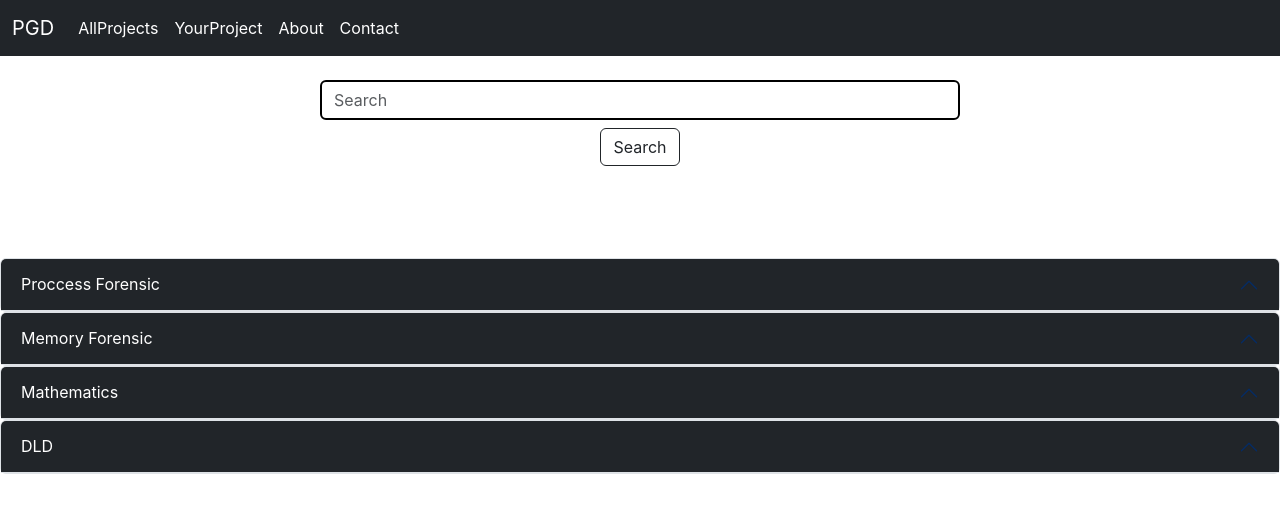
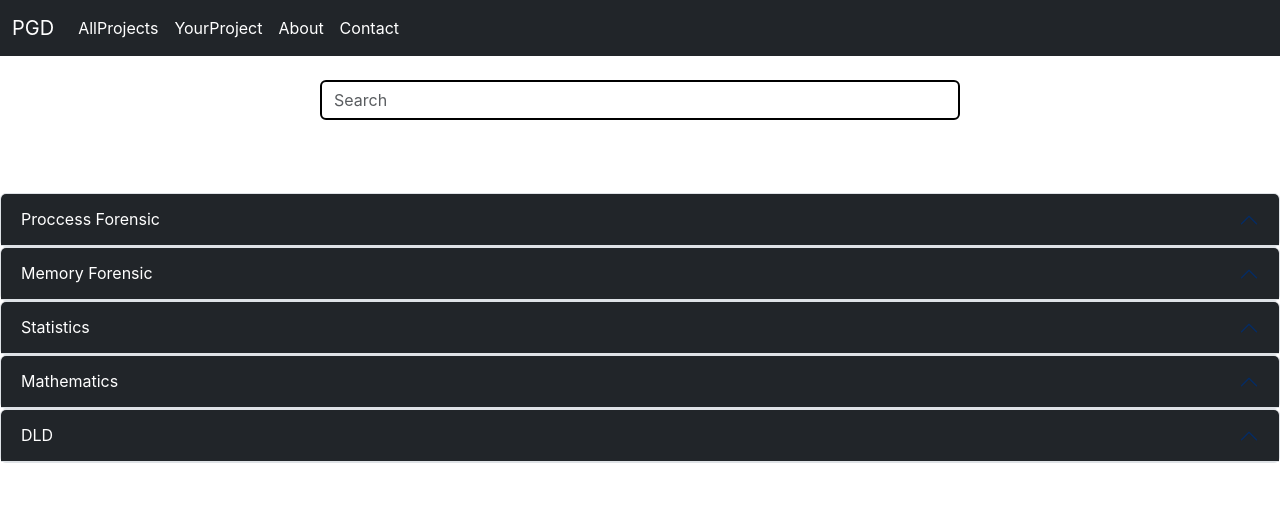
Before and after one commit to aomwankhede/SIH, a React (Create React App) app in the folder frontend/: page / in a window 1280 px wide. Shown: the top 512 px of the page. Built offline with nearby package versions, Linux system fonts and the light colour scheme.

Commit message:
Update Student_Dashboard.js add search functionality

```diff
--- a/frontend/src/components/student/Student_Dashboard.js
+++ b/frontend/src/components/student/Student_Dashboard.js
@@ -1,23 +1,49 @@
-import React from "react";
+import React, { useState } from "react";
 import projects from "../../dummyProj";
 import ProjectCard from "./ProjectCard";
 
-const SearchBox = ()=>{
-  return(
+const SearchBox = ({ onSearch }) => {
+  const [searchTerm, setSearchTerm] = useState("");
+
+  const handleInputChange = (e) => {
+    const newSearchTerm = e.target.value;
+    setSearchTerm(newSearchTerm);
+    onSearch(newSearchTerm); // Update the project list when input changes
+  };
+
+  return (
     <div>
       <form className="form-inline my-2 my-lg-0">
-      <input className="form-control mr-sm-2 mt-4 mb-2" style={{width:'50vw',border:'2px solid black'}} type="search" placeholder="Search" aria-label="Search"/>
-      <button className="btn btn-outline-dark my-2 my-sm-0" type="submit">Search</button>
+        <input
+          className="form-control mr-sm-2 mt-4 mb-2"
+          style={{ width: "50vw", border: "2px solid black" }}
+          type="search"
+          placeholder="Search"
+          aria-label="Search"
+          value={searchTerm}
+          onChange={handleInputChange}
+        />
       </form>
     </div>
-  )
-}
+  );
+};
 
 const Student_Dashboard = () => {
+  const [filteredProjects, setFilteredProjects] = useState(projects);
+  const [searchTerm, setSearchTerm] = useState(""); // Track search term
+
+  const handleSearch = (searchTerm) => {
+    setSearchTerm(searchTerm); // Track search term
+    const filtered = projects.filter((project) =>
+      project.pName.toLowerCase().includes(searchTerm.toLowerCase())
+    );
+    setFilteredProjects(filtered);
+  };
+
   return (
     <>
-    <div style={{display:'flex',flexDirection:'row',alignItems:'center',justifyContent:'center'}}>
-      <SearchBox/>
+      <div style={{ display: "flex", flexDirection: "row", alignItems: "center", justifyContent: "center" }}>
+        <SearchBox onSearch={handleSearch} />
       </div>
       <div
         style={{
@@ -28,14 +54,17 @@ const Student_Dashboard = () => {
           height: "50vh",
         }}
       >
-      {projects.map((project) => {
-        if (project.sId > 0) {
-          return "";
-        }
-        return <ProjectCard key={project.id} project={project} />;
-      })}
-
-      {projects.length === 0 ? <h1>No projects available</h1> : ""}
+        {filteredProjects.length === 0 ? (
+          searchTerm === "" ? (
+            <h1>No projects available</h1>
+          ) : (
+            <h1>No match found</h1>
+          )
+        ) : (
+          filteredProjects.map((project) => (
+            <ProjectCard key={project.id} project={project} />
+          ))
+        )}
       </div>
     </>
   );
```
Lines whose indentation alone changed are shown as unchanged.
